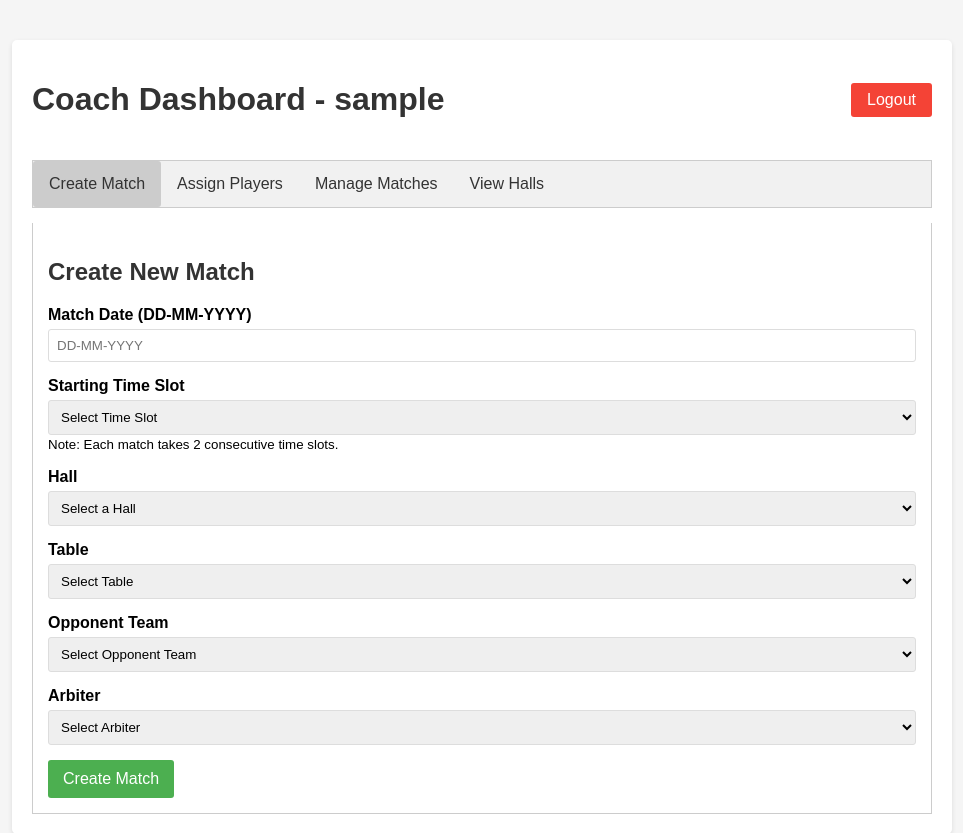
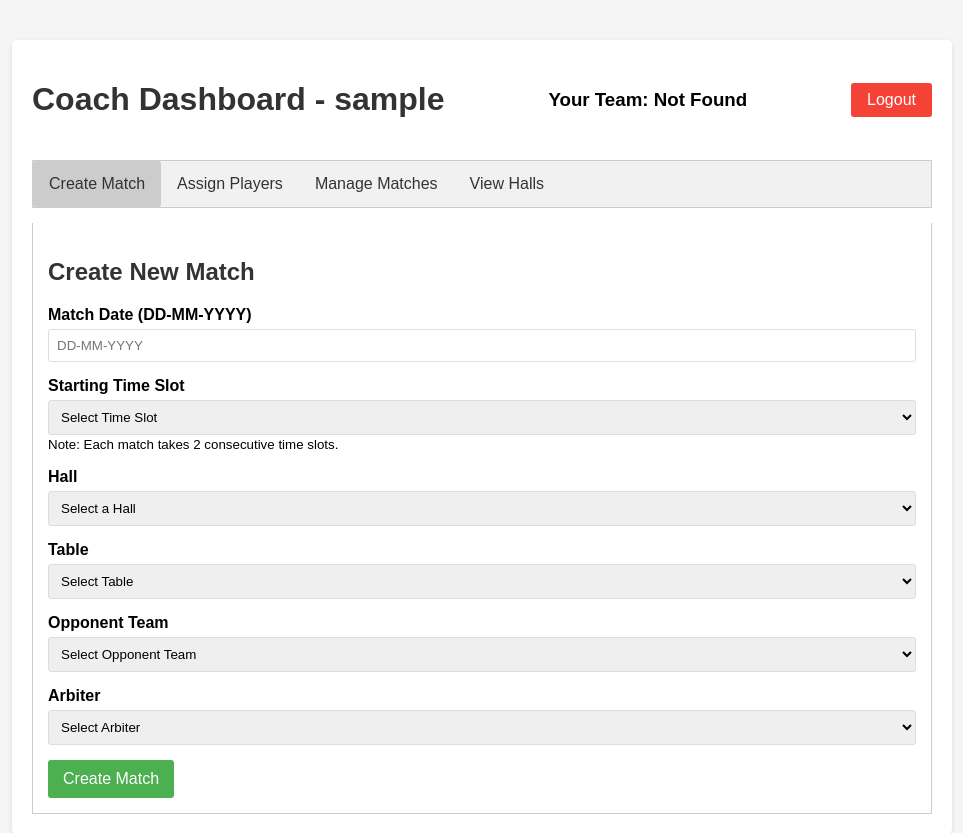
Before and after one commit to ToprakTemir/DB-Web-App, a Flask app: template app/templates/coach.html in a window 1280 px wide. Shown: the top 833 px of the page, without its empty margins (158-1121 px from the left). Run offline with Flask 3, Linux system fonts and the light colour scheme; the template is opened without the code that fills it, so the values that code supplies are empty; the visitor is signed in with stand-in values (Sample User, id 1).

Commit message:
Added Coach Team Display

```diff
--- a/app/routes.py
+++ b/app/routes.py
@@ -201,6 +201,16 @@ def fetch_available_players():
     result = [dict(zip(columns, row)) for row in rows]
 
     return jsonify(result)
+
+@data.route('/coach-team')
+def fetch_coach_team():
+    coach_username = session['username']
+    sql_query = f"SELECT t.team_name FROM Teams t JOIN Coaches c ON c.team_id = t.team_id WHERE username = '{coach_username}'"
+    team_name = execute_sql_command(sql_query)[0][0][0]
+
+    return jsonify({'team_name': team_name})
+
+
 
 
 
--- a/app/templates/coach.html
+++ b/app/templates/coach.html
@@ -162,6 +162,7 @@
     <div class="container">
         <div class="header">
             <h1>Coach Dashboard - {{ session['username'] }}</h1>
+            <h3>Your Team: <span id="team-name">Not Found</span></h3>
             <button class="logout" onclick="window.location.href='/logout'">Logout</button>
         </div>
 
@@ -801,6 +802,22 @@
             showModal('assign-modal');
         }
 
+        function loadCoachTeam(){
+            fetch('/data/coach-team')
+                .then(response => {
+                    if (!response.ok) throw new Error('Network response was not ok');
+                    return response.json();
+                })
+                .then(data => {
+                    const teamName = document.getElementById("team-name");
+                    teamName.textContent = data.team_name;
+                })
+                .catch(error => {
+                    console.error('Error loading coach team:', error);
+                    showMessage('Failed to load coach team. Please try again later.', 'error');
+                });
+        }
+
         // Update event listeners in the DOMContentLoaded function
         document.addEventListener('DOMContentLoaded', function() {
             // Load data for all tabs
@@ -809,6 +826,7 @@
             loadUnassignedMatches();
             loadAllMatches();
             loadAllHalls();
+            loadCoachTeam();
 
             // Add event listener for hall selection to load tables
             document.getElementById('hall-id').addEventListener('change', function() {
```
